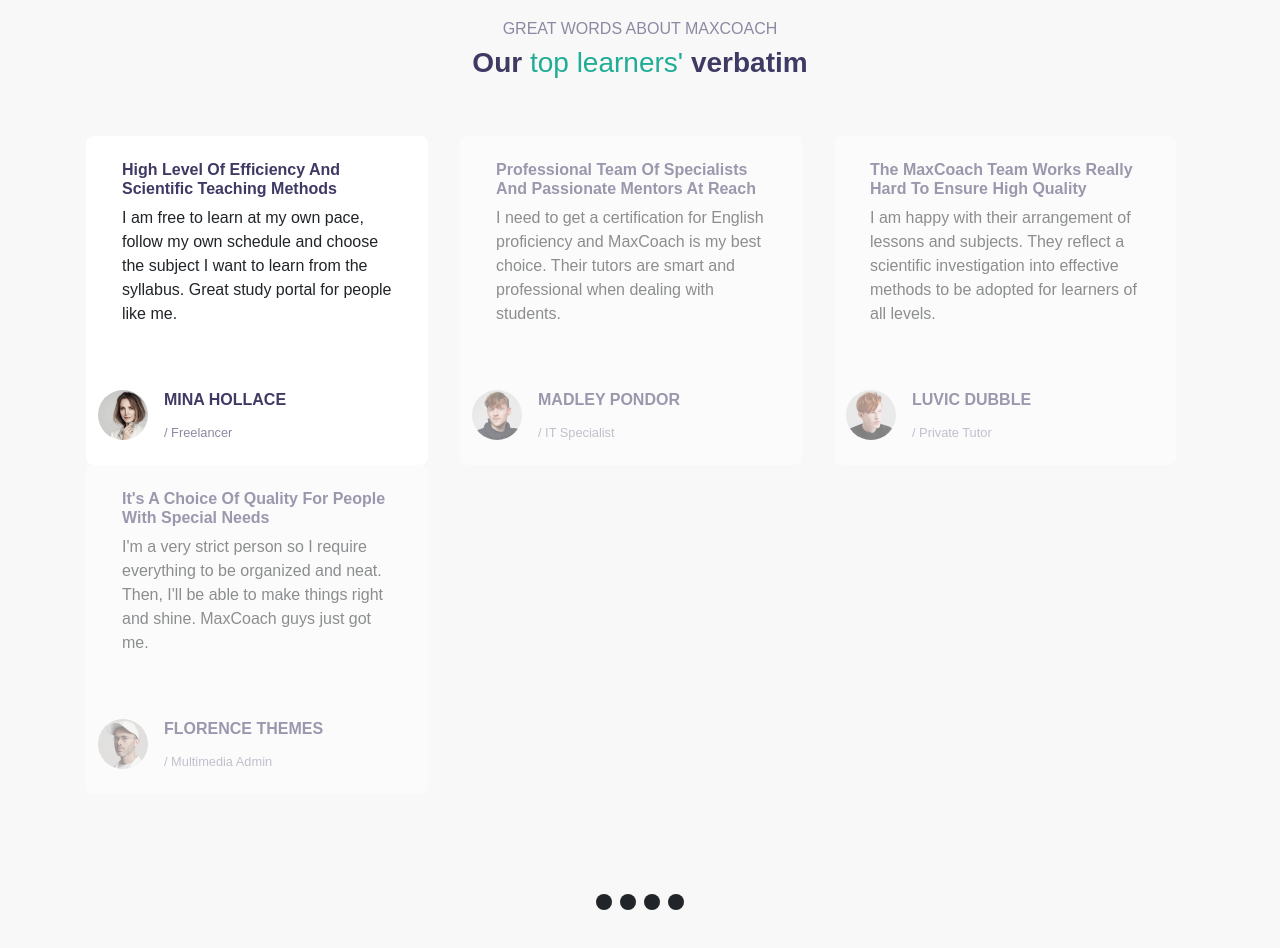
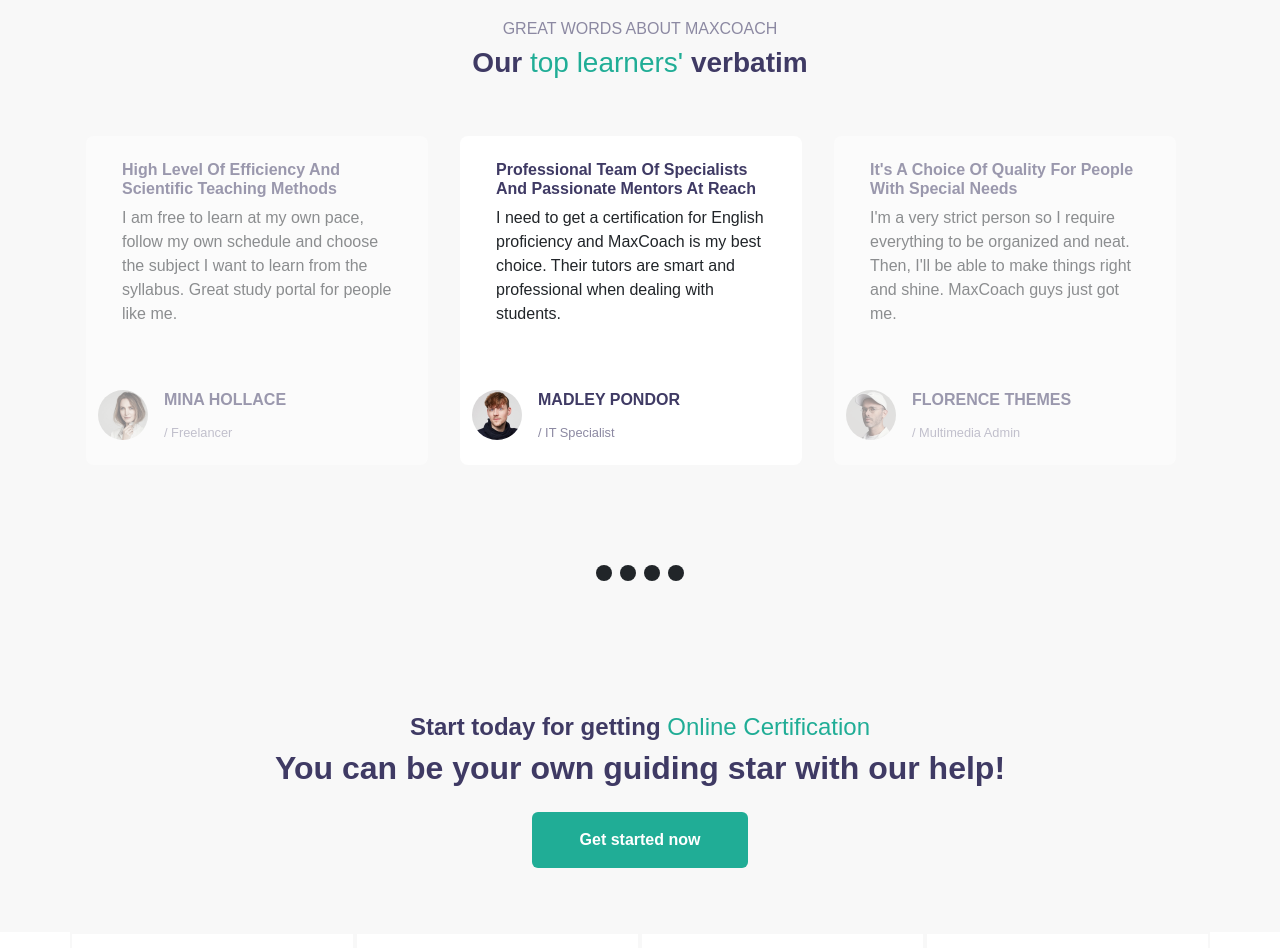
Before and after one commit to marcocareddu/proj-html-vuejs, a Vue app: page / in a window 1280 px wide. Shown: the part 3060-4008 px from the top of the page. Built offline with nearby package versions, Linux system fonts and the light colour scheme.

Commit message:
VUE added simil carousel

```diff
--- a/src/components/carousel/CarouselSection.vue
+++ b/src/components/carousel/CarouselSection.vue
@@ -13,15 +13,30 @@
     data() {
         return {
             carouselData,
-            activeIndex: 0,
+            activeIndex: 1,
+            inactiveIndex: 2,
+        }
+    },
+    computed: {
+        indexTest() {
+            if (this.activeIndex === 0) {
+                this.inactiveIndex = this.carouselData.length - 1
+            } else if (this.activeIndex === this.carouselData.length - 1) {
+                this.inactiveIndex = 0
+            } else {
+                this.inactiveIndex = this.activeIndex + 1
+            }
         }
     },
     methods: {
         iconType(index) {
             const isActive = this.activeIndex === index;
-            return isActive ? 'active' : 'ready';
+            if (index === this.inactiveIndex) {
+                return 'inactive'
+            } else {
+                return isActive ? 'active' : 'ready';
+            }
         },
-
     },
 }
 
@@ -39,8 +54,8 @@
             <div class="row">
 
                 <!-- Carousel Card Inject -->
-                <CarouselCard v-for="(card, i) in carouselData" :key="card.name" :carouselData="card"
-                    :class="iconType(i)" />
+                <CarouselCard v-for="(card, i) in carouselData" :key="card.name" @click="activeIndex = i"
+                    :carouselData="card" :class="iconType(i)" />
             </div>
             <div class="dots text-center pt-3">
                 <font-awesome-icon v-for="(item, i) in carouselData" :icon="['fas', 'circle']" class="dot px-1"
```
